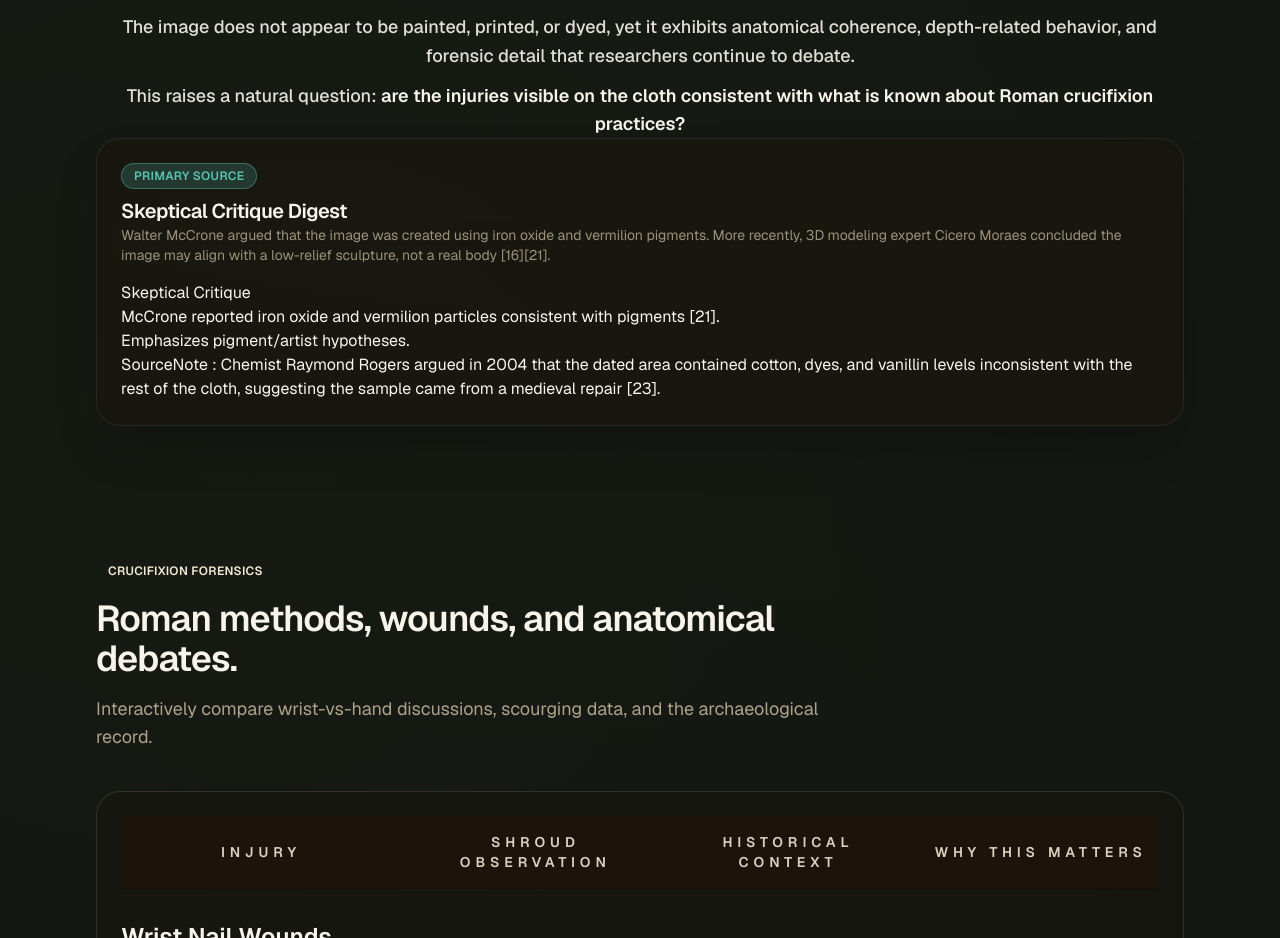
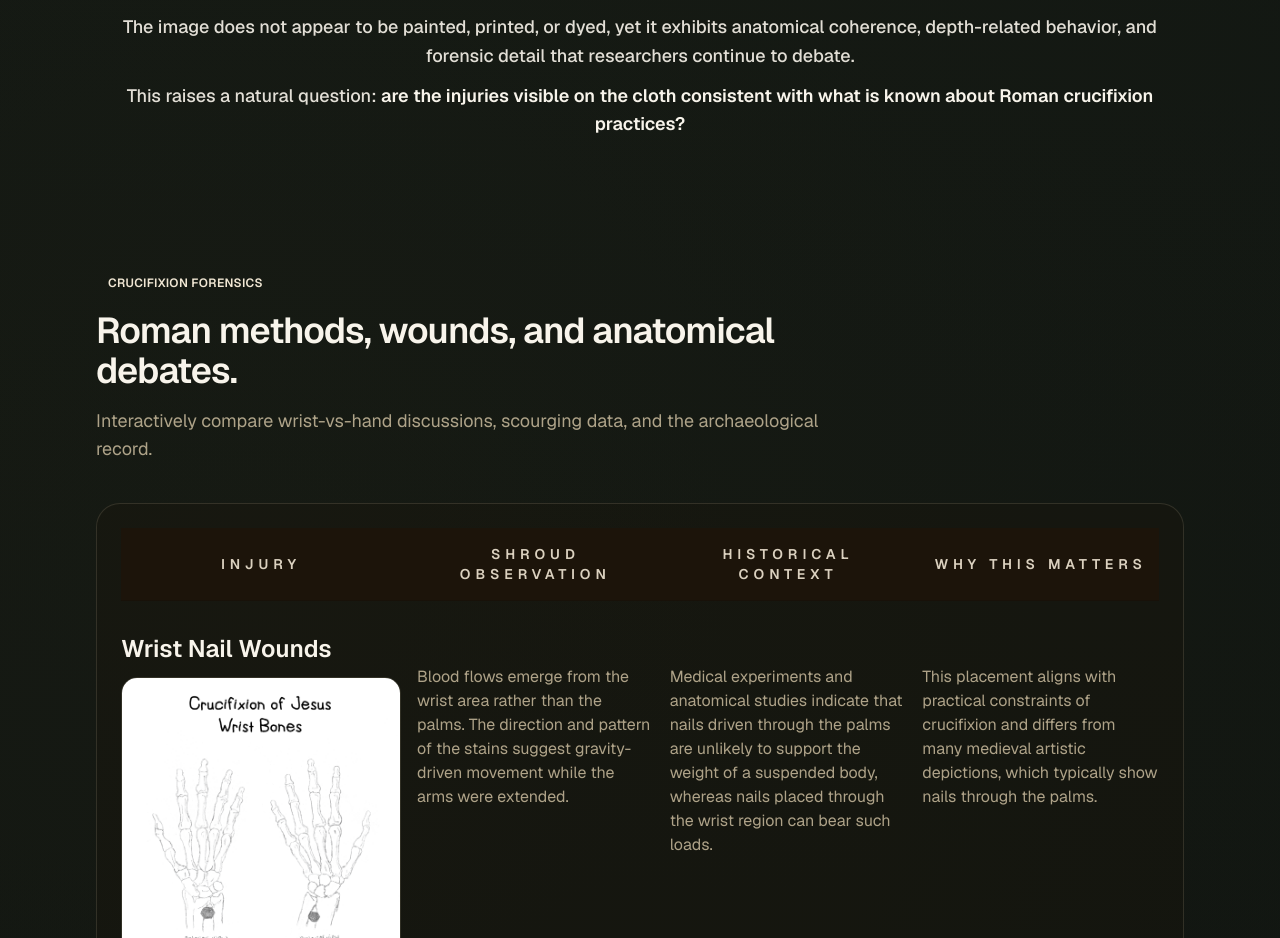
Before and after one commit to victorolivo24/shroudofturin, a Next.js app: page / in a window 1280 px wide. Shown: the part 2100-3038 px from the top of the page. Built offline with nearby package versions, Linux system fonts and the light colour scheme.

Commit message:
remove leftover code in explorer

```diff
--- a/src/sections/shroud-explorer.tsx
+++ b/src/sections/shroud-explorer.tsx
@@ -6,13 +6,7 @@ import { SectionShell } from "@/components/layout/header";
 import { SectionHeader } from "@/components/shared/section-header";
 import { ToggleGroup, ToggleGroupItem } from "@/components/ui/toggle-group";
 import { Button } from "@/components/ui/button";
-import {
-  Card,
-  CardContent,
-  CardDescription,
-  CardHeader,
-  CardTitle,
-} from "@/components/ui/card";
+import { Card, CardContent, CardHeader, CardTitle } from "@/components/ui/card";
 import {
   shroudHotspots,
   explorerModes,
@@ -21,7 +15,6 @@ import {
 } from "@/data/hotspots";
 import { ShroudViewer } from "@/components/shared/shroud-viewer";
 import { Badge } from "@/components/ui/badge";
-import { sourceLibrary } from "@/data/sources";
 
 const viewingPanels: Record<
   ExplorerMode["id"],
@@ -78,8 +71,6 @@ export function ShroudExplorerSection() {
   const mode = explorerModes.find((item) => item.id === modeId)!;
   const hotspot = shroudHotspots.find((item) => item.id === hotspotId)!;
   const scienceNote = hotspot.scienceNote;
-  const activeSource = sourceLibrary[0];
-  const SourceComponent = activeSource.Component;
   const activePanel = viewingPanels[modeId] ?? viewingPanels.normal;
   return (
     <SectionShell id="shroud-explorer">
@@ -202,23 +193,6 @@ export function ShroudExplorerSection() {
           </span>
         </p>
       </div>
-      <div className="grid gap-10 xl:grid-cols-[1.3fr,0.7fr]">
-        <div className="space-y-6">
-          <Card>
-            <CardHeader>
-              <Badge variant="emerald" className="mb-2">
-                Primary Source
-              </Badge>
-              <CardTitle>{activeSource.title}</CardTitle>
-              <CardDescription>{activeSource.summary}</CardDescription>
-            </CardHeader>
-            <CardContent>
-              <SourceComponent />
-              {/* TODO: replace placeholder MDX with curated excerpt */}
-            </CardContent>
-          </Card>
-        </div>
-      </div>
       {lightbox && (
         <div
           className="fixed inset-0 z-50 flex items-center justify-center bg-black/80 p-4"
```
